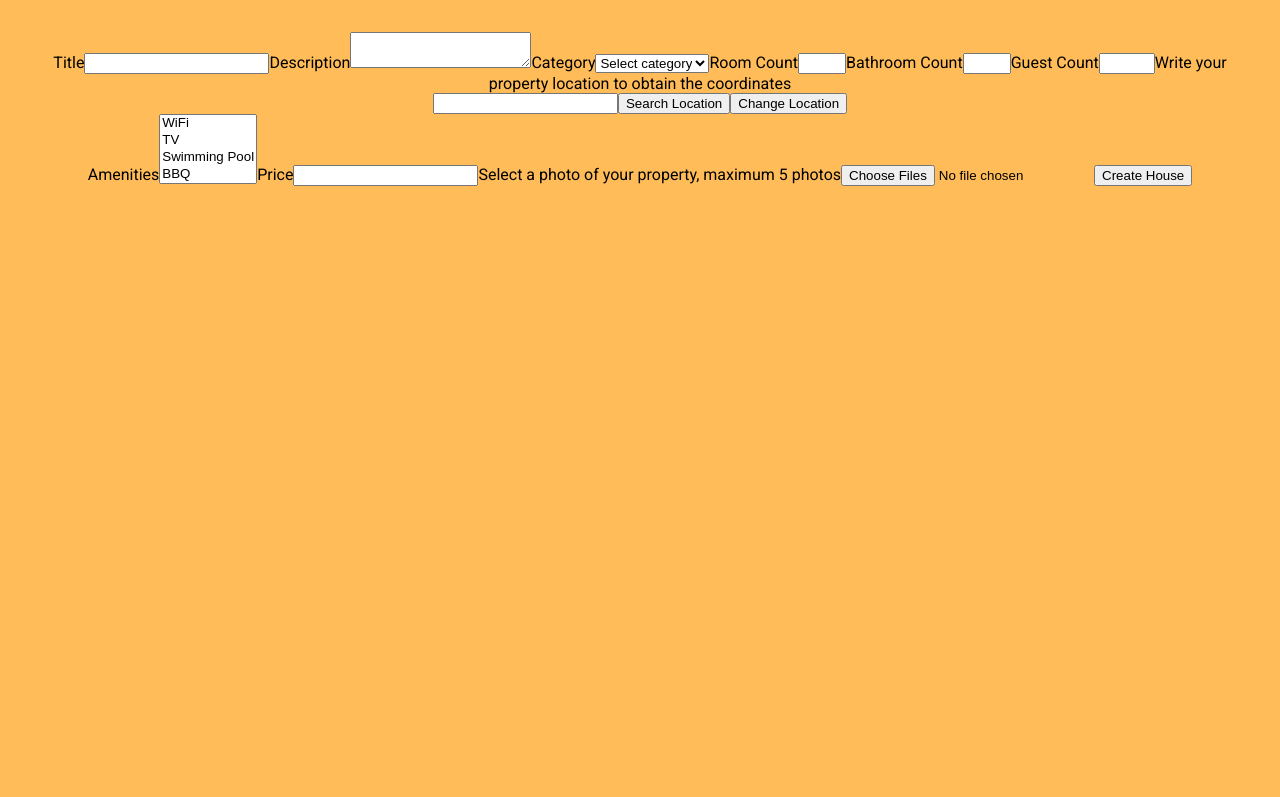
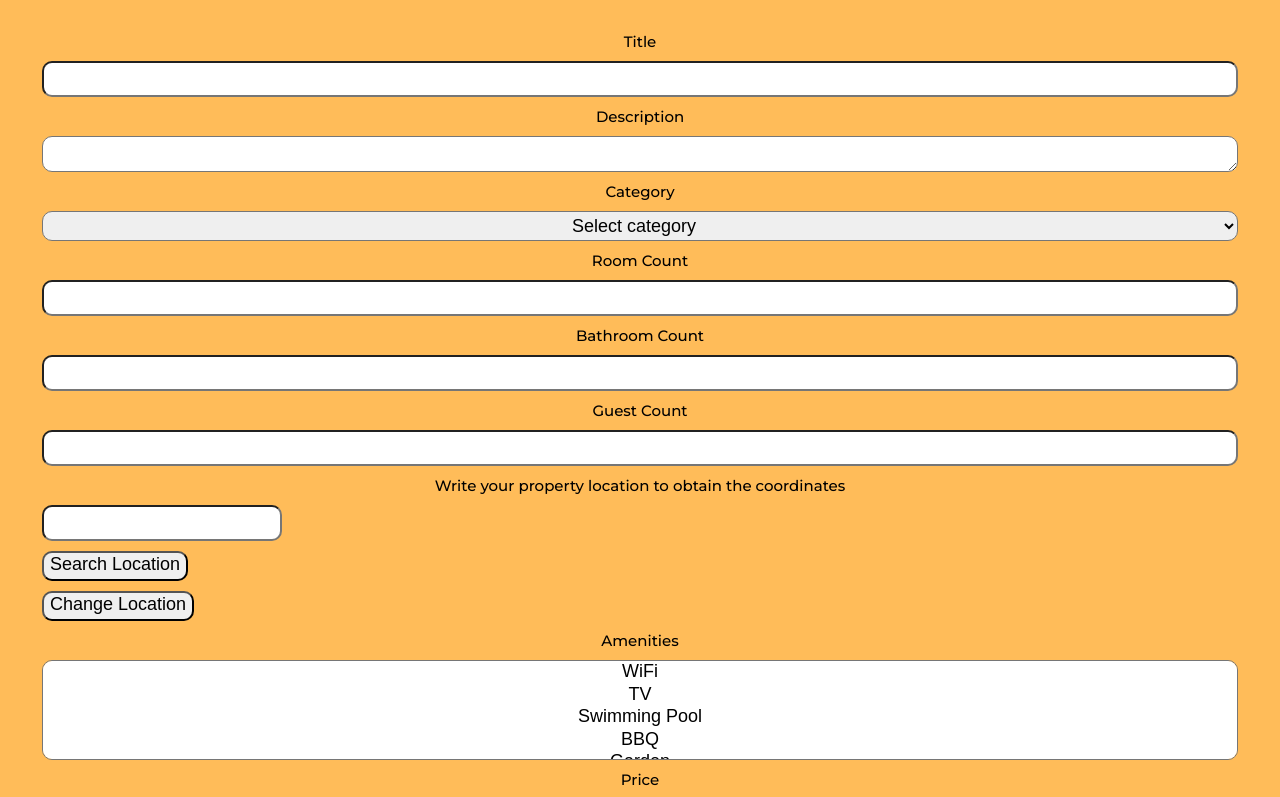
Before and after one commit to albinramos/frontend_fullstack, a React (Vite) app: page /housecreation/1 in a window 1280 px wide. Shown: the top 797 px of the page. Built offline with nearby package versions, Linux system fonts and the light colour scheme.

Commit message:
reservation function

```diff
--- a/package.json
+++ b/package.json
@@ -14,6 +14,7 @@
     "msw": "^2.0.11",
     "react": "^18.2.0",
     "react-autosuggest": "^10.1.0",
+    "react-cookie": "^6.1.1",
     "react-dom": "^18.2.0",
     "react-icons": "^4.12.0",
     "react-international-phone": "^4.0.4",
--- a/src/components/houseCreation/HouseCreation.jsx
+++ b/src/components/houseCreation/HouseCreation.jsx
@@ -112,7 +112,7 @@ const HouseCreation = () => {
   const navigate = useNavigate();
 
   return (
-    <form onSubmit={creationHandler} encType="multipart/form-data">
+    <form onSubmit={creationHandler} encType="multipart/form-data" className="form__house-creation">
       <label htmlFor="title">Title</label>
       <input
         type="text"
@@ -121,19 +121,23 @@ const HouseCreation = () => {
         required
         value={formData.title}
         onChange={handleChanges}
+        className="from__house-creation-input"
       />
       <label htmlFor="description">Description</label>
       <textarea
         id="description"
         name="description"
         value={formData.description}
-        onChange={handleChanges} />
+        onChange={handleChanges}
+        className="from__house-creation-input"
+      />
       <label htmlFor="category">Category</label>
     <select
       id="category"
       name="category"
       value={formData.category}
       onChange={handleChanges}
+      className="from__house-creation-input"
     >
       <option value="">Select category</option>
       <option value="chalet">Chalet</option>
@@ -148,7 +152,9 @@ const HouseCreation = () => {
         max="9"
         min="1"
         value={formData.roomCount}
-        onChange={handleChanges} />
+        onChange={handleChanges}
+        className="from__house-creation-input"
+       />
       <label htmlFor="bathroomCount">Bathroom Count</label>
       <input
         type="number"
@@ -157,7 +163,9 @@ const HouseCreation = () => {
         max="9"
         min="1"
         value={formData.bathroomCount}
-        onChange={handleChanges} />
+        onChange={handleChanges}
+        className="from__house-creation-input"
+      />
       <label htmlFor="guestCount">Guest Count</label>
       <input
         type="number"
@@ -166,7 +174,9 @@ const HouseCreation = () => {
         max="30"
         min="1"
         value={formData.guestCount}
-        onChange={handleChanges} />
+        onChange={handleChanges}
+        className="from__house-creation-input"
+      />
       <label htmlFor="locationValue">
         Write your property location to obtain the coordinates
       </label>
@@ -178,13 +188,14 @@ const HouseCreation = () => {
           name="locationValue"
           value={formData.locationValue}
           onChange={handleChanges}
+          className="from__house-creation-input"
         />
-        <button type="button" onClick={handleLocationSearch}>
+        <button type="button" onClick={handleLocationSearch} className="from__house-creation-input">
           Search Location
         </button>
 
 
-        <button type="button" onClick={handleLocationChange}>
+        <button type="button" onClick={handleLocationChange} className="from__house-creation-input">
           Change Location
         </button>
       </div>
@@ -196,6 +207,7 @@ const HouseCreation = () => {
         value={formData.amenities}
         onChange={handleChanges}
         multiple
+        className="from__house-creation-select"
       >
         <option value="wifi">WiFi</option>
         <option value="tv">TV</option>
@@ -217,7 +229,9 @@ const HouseCreation = () => {
         name="price"
         min="1"
         value={formData.price}
-        onChange={handleChanges} />
+        onChange={handleChanges}
+        className="from__house-creation-input"
+      />
       <label htmlFor="foto">Select a photo of your property, maximum 5 photos</label>
       <input
         type="file"
@@ -225,10 +239,10 @@ const HouseCreation = () => {
         name="foto"
         accept="image/*"
         multiple
-
         onChange={handleImageChange}
+        className="from__house-creation-input"
       />
-      <button type="submit">Create House</button>
+      <button type="submit" className="button-74">Create House</button>
     </form>
   );
 };
--- a/src/components/houseCreation/houseCreation.css
+++ b/src/components/houseCreation/houseCreation.css
@@ -0,0 +1,25 @@
+.form__house-creation{
+  display: flex;
+  flex-direction: column;
+}
+
+
+.from__house-creation-input{
+  margin: 10px;
+  display: flex;
+  font-size: 18px;
+  border-radius: 10px;
+  height: 30px;
+  text-align: center;
+  justify-content: center;
+}
+
+.from__house-creation-select{
+  margin: 10px;
+  display: flex;
+  font-size: 18px;
+  border-radius: 10px;
+  height: 100px;
+  text-align: center;
+  justify-content: center;
+}
--- a/src/components/houseDetails/houseDetails.css
+++ b/src/components/houseDetails/houseDetails.css
@@ -0,0 +1,14 @@
+@import url('https://fonts.googleapis.com/css2?family=Roboto:ital,wght@0,300;0,400;0,700;0,900;1,100;1,900&display=swap');
+
+body{
+  font-family: 'montserrat', sans-serif;
+  font-size: 15px;
+}
+
+.more-info__card{
+  background: blanchedalmond;
+}
+
+.h3-title{
+  padding-top: 30px;
+}
--- a/src/components/landing/landing.css
+++ b/src/components/landing/landing.css
@@ -3,6 +3,18 @@
   flex-direction: column;
   justify-content: center; /* Ajusta según tus necesidades de alineación horizontal */
   padding: 10px;
+}
+
+.menu-toggle{
+  display: flex;
+  justify-content: right;
+  font-size: 30px;
+  font-weight: 700;
+}
+
+.menu-option{
+  display: flex;
+  justify-content: right;
 }
 
 .landing__h2-title{
@@ -53,11 +65,11 @@
   /* padding: 20px; */
   margin: auto;
   margin-bottom: 40px;
-  background-color: #FFFFFF;
+  background-color: blanchedalmond;
 }
 
 .landing__house-card__price{
-  background-color: #fbeee0;
+  background-color: #ffff;
   width: 30%;
   position: absolute;
   border-top-left-radius: 10px;
@@ -206,9 +218,23 @@
   }
 
   .button-74 {
-    min-width: 120px;
+    width: 160px;
     padding: 0 25px;
+
   }
+
+  .landing__house-card__price{
+    width: 15%
+  }
+
+}
+
+@media screen and (min-width: 1024px){
+
+.landing__house-card{
+  width: 25%;
+  margin: 20px;
+}
 
 
 
--- a/src/components/login/Login.jsx
+++ b/src/components/login/Login.jsx
@@ -2,6 +2,7 @@ import React, { useState } from 'react';
 import 'react-international-phone/style.css';
 import './login.css';
 import { Navigate, useNavigate } from 'react-router-dom';
+
 
 const Login = ({ onLogin }) => {
   const pageStyles = {
@@ -33,6 +34,7 @@ const Login = ({ onLogin }) => {
     })
 
     const data= await result.json();
+    localStorage.setItem('userId', data.result.id);
     console.log(data);
     console.log(data.result);
     console.log(data.result.id);
--- a/src/components/search/SearchResults.jsx
+++ b/src/components/search/SearchResults.jsx
@@ -17,7 +17,7 @@ const SearchResults = () => {
   const handleMoreInfoClick = (house) => {
     setSelectedHouse(house);
     // Utiliza navigate para redirigir a HouseDetails y pasar la información en state
-    navigate(`/housedetails/${house.id}`, { state: { selectedHouse: house } });
+    navigate(`/housedetails/${house.id}`, { state: { selectedHouse: house, arrivalDate: location.state.arrivalDate, departDate: location.state.departDate, guests: location.state.guests } });
   };
 
 
@@ -29,20 +29,22 @@ const SearchResults = () => {
     getHouses();
   }, []);
 
+  //console.log('Location State City:', location.state.city);
+
   const getHouses = async () => {
     const endpoint = 'http://localhost:3666/house';
-    const response = await fetch(endpoint);
+    const response = await fetch(endpoint, { credentials: 'include' });
     const data = await response.json();
-    console.log('data:', data);
+    //console.log('data:', data);
 
     // Filtrar las casas por la ciudad especificada en cityData y alrededores (100 km)
-    const filteredHouses = data.houses.filter((house) => {
+      const filteredHouses = data.houses.filter((house) => {
       const houseLat = parseFloat(house.locationValue.split(',')[0]);
       const houseLon = parseFloat(house.locationValue.split(',')[1]);
       const cityData = location.state.city;
-      console.log('cityData:', cityData);
-      console.log('houseLat:', houseLat);
-      console.log('houseLon:', houseLon);
+      //console.log('cityData:', cityData);
+      //console.log('houseLat:', houseLat);
+      //console.log('houseLon:', houseLon);
 
       // Calcular la distancia entre la casa y la ciudad objetivo
       const distance = getDistance(cityData.lat, cityData.lon, houseLat, houseLon);
--- a/src/components/search/search.css
+++ b/src/components/search/search.css
@@ -67,11 +67,11 @@ body{
   margin-bottom: 80px;
 }
 
-.popup__container{
+/* .popup__container{
   background-color: tomato;
   padding: 40px;
   max-width: 1280px;
-}
+} */
 
 .slider-img{
   width: 95%;
--- a/src/components/userProfile/Navbar.jsx
+++ b/src/components/userProfile/Navbar.jsx
@@ -13,7 +13,7 @@ const Navbar = ({ setActiveSection, activeSection }) => {
 
         if (response.ok) {
           // Si el cierre de sesión es exitoso, redirigir a la página de inicio
-          window.location.href = 'http://localhost:5173/';
+          window.location.href = 'http://localhost:5175/';
         } else {
           console.error('Error al cerrar sesión');
         }
--- a/src/main.jsx
+++ b/src/main.jsx
@@ -2,13 +2,16 @@ import React from 'react'
 import ReactDOM from 'react-dom/client'
 import App from './App.jsx'
 import './index.css'
+import { CookiesProvider } from 'react-cookie';
 
 
 // Enable mocking in development
 
   ReactDOM.createRoot(document.getElementById('root')).render(
-    <React.StrictMode>
-      <App />
-    </React.StrictMode>,
+    <CookiesProvider defaultSetOptions={{ path: '/' }}>
+      <React.StrictMode>
+        <App />
+      </React.StrictMode>
+    </CookiesProvider>
 
   )
```
Also changed, not shown: src/components/houseDetails/HouseDetails.jsx (+99 -25 lines), src/components/landing/Landing.jsx (+9 -5 lines), 1 other file (tests, documents, lock files or other folders).
